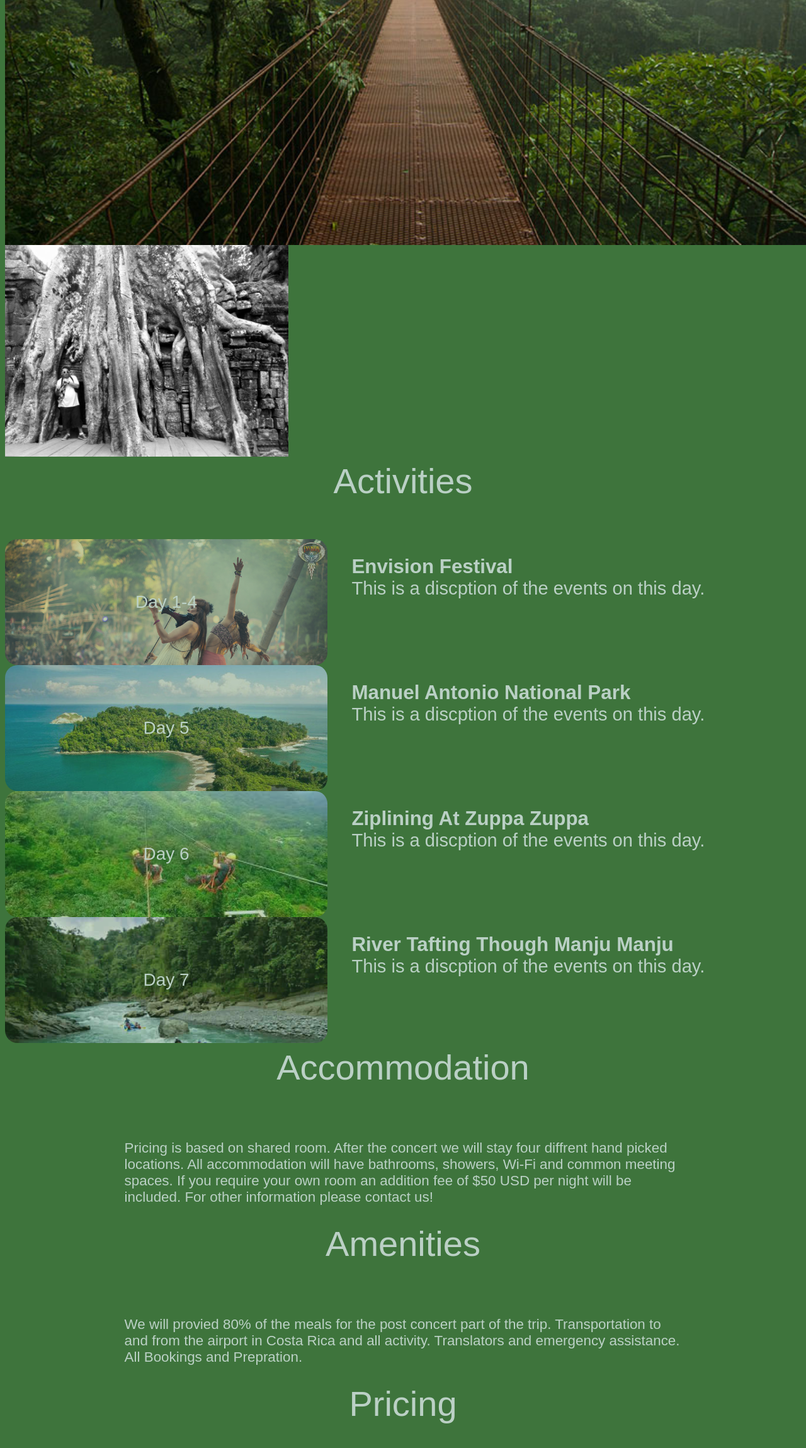
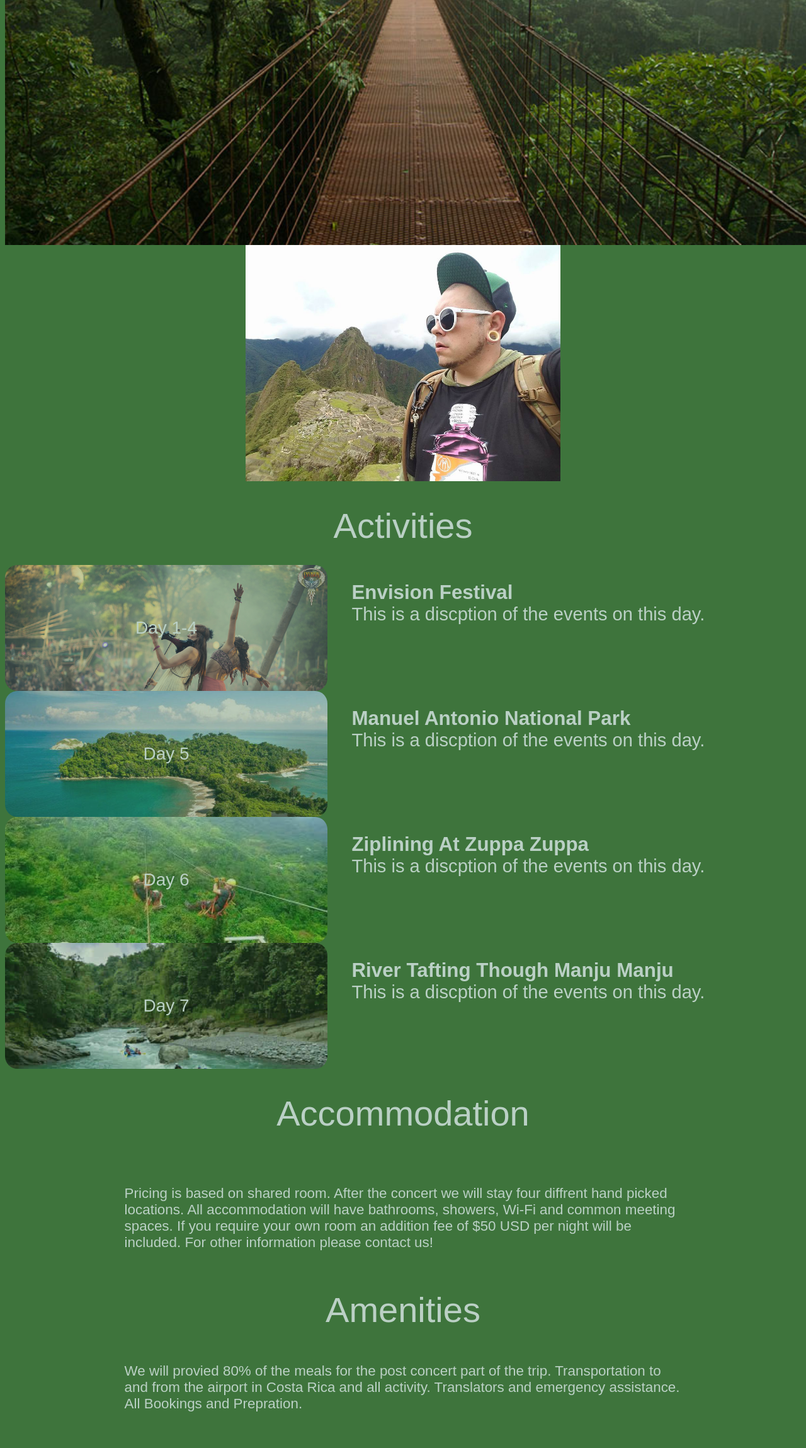
Before and after one commit to HSRugg/travel, a plain HTML site: page index.html in a window 1280 px wide. Shown: the part 419-2718 px from the top of the page at 63% size. Drawn offline with Linux system fonts and the light colour scheme.

Commit message:
change style

```diff
--- a/index.html
+++ b/index.html
@@ -17,9 +17,16 @@
                 margin-left: 40%;
                 font-size: 40px;
             }
+            #intro_heading{
+                font-family: sans-serif;
+                padding-top: .5%;
+                font-size: 7vh;
+                color: aliceblue;
+                opacity: .7;
+            }
             #mainheading{
                 font-family: sans-serif;
-                padding-top: .5%;
+                padding-top: 3%;
                 font-size: 7vh;
                 color: aliceblue;
                 opacity: .7;
@@ -115,6 +122,12 @@
             .row_1{
                 width: 68%;
             }
+            .img_carousel{
+                margin: auto;
+                margin-top: 0;
+                margin-bottom: 0;
+                padding: auto;
+            }
 
         </style>
 
@@ -134,7 +147,7 @@
 
         <br>
         <center>
-        <h1 id="mainheading">Life Starts Here</h1>
+        <h1 id="intro_heading">Life Starts Here</h1>
         <a href="#activitys"><h3 id="subheading">Activities          </h3></a>
         <a href="#acomidations"><h3 id="subheading">Accommodation    </h3></a>
         <a href="#amanityies"><h3 id="subheading">Amenities        </h3></a>
@@ -146,10 +159,10 @@
 
 
 <!--        Image Carousel-->
-        <div class="w3-content w3-section" style="max-width:500px">
-          <img class="mySlides" src="dubes_tubes.jpg" style="width:90%">
-          <img class="mySlides" src="Ruines.jpg" style="width:90%">
-          <img class="mySlides" src="under_tree.jpg" style="width:90%">
+        <div class="img_carousel" style="max-width:500px">
+          <img class="mySlides" src="dubes_tubes.jpg" style="width:100%">
+          <img class="mySlides" src="Ruines.jpg" style="width:100%">
+          <img class="mySlides" src="under_tree.jpg" style="width:100%">
         </div>
 
     <script>
@@ -165,7 +178,7 @@
             myIndex++;
             if (myIndex > x.length) {myIndex = 1}
             x[myIndex-1].style.display = "block";
-            setTimeout(carousel, 2000); // Change image every 2 seconds
+            setTimeout(carousel, 3000); // Change image every 3 seconds
         }
     </script>
 
@@ -173,7 +186,7 @@
         <a name="activitys"></a>
 
         <div id="mainheading">
-            <center style="padding-bottom:60px"> Activities </center>
+            <center style="padding-bottom:30px"> Activities </center>
             <div class ="activity_box">
                 <div class ="day_label" id="day_1_img"><center>Day 1-4</center>
                 </div>
@@ -230,7 +243,7 @@
         <a name="amanityies"></a>
 
         <div id="mainheading">
-            <center style="padding-bottom:60px"> Amenities </center>
+            <center style="padding-bottom:30px"> Amenities </center>
             <p id = "acomidations_description">
             We will provied 80% of the meals for the post concert part of the trip.
             Transportation to and from the airport in Costa Rica and all activity.
@@ -243,7 +256,7 @@
         <a name="prices"></a>
 
         <div id="mainheading">
-            <center style="padding-bottom:60px"> Pricing </center>
+            <center style="padding-bottom:30px"> Pricing </center>
             <p id = "acomidations_description">
                 <table id="pricing_table">
 
```
